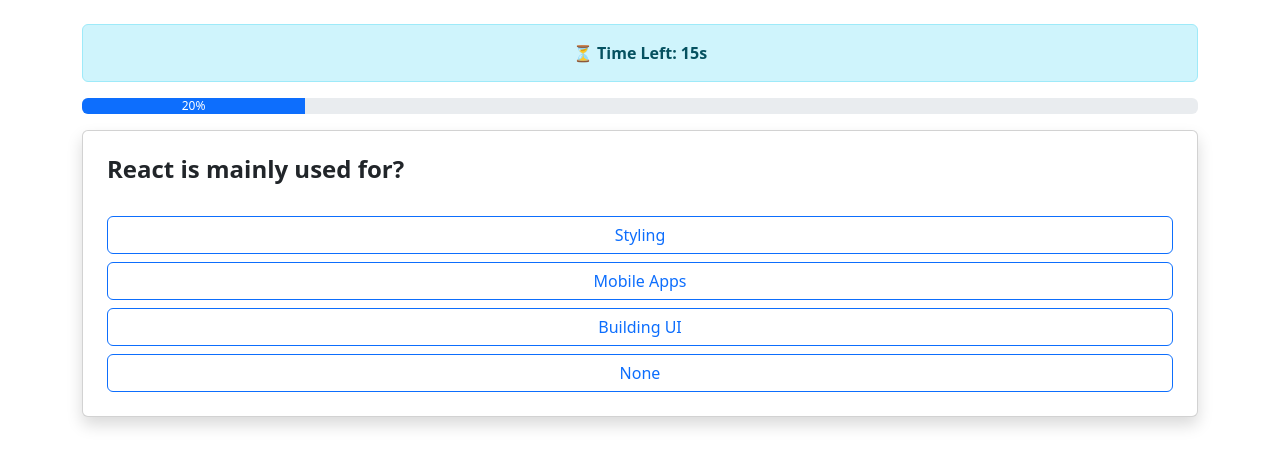
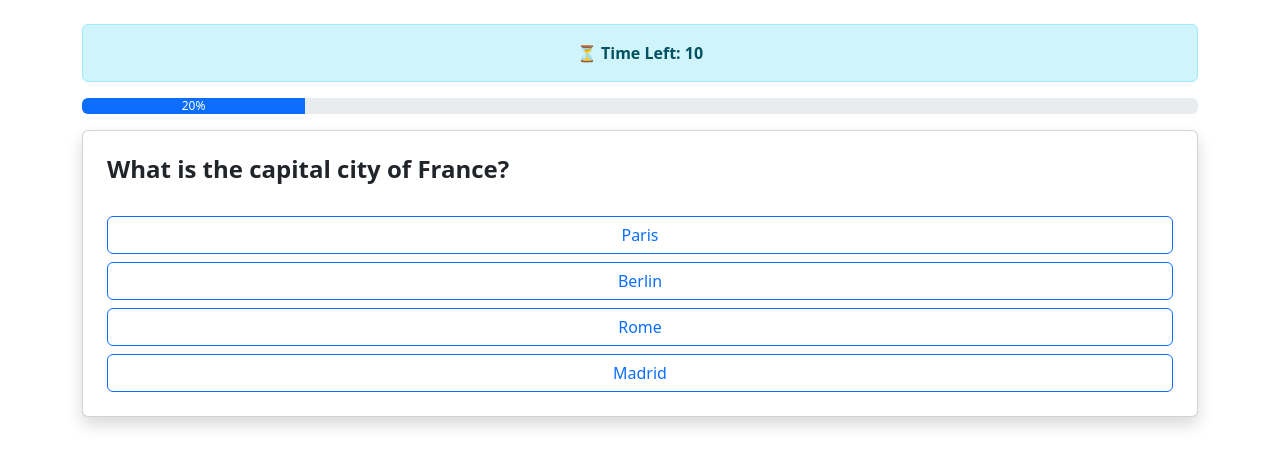
Before and after one commit to UsmanSiddique-dev/Quizfox, a React (Vite) app: page /quiz in a window 1280 px wide. Shown: the top 466 px of the page. Built offline with nearby package versions, Linux system fonts and the light colour scheme.

Commit message:
feat(quiz): implement timer hook and integrate with quiz components
- Add useTimer custom hook for managing countdown state

```diff
--- a/src/components/QuestionCard.jsx
+++ b/src/components/QuestionCard.jsx
@@ -1,23 +1,22 @@
-import React from 'react'
+import React from "react";
 
-function QuestionCard() {
+function QuestionCard({ question, options, onSelect }) {
   return (
-     <div className="card shadow p-4">
-        <h4 className="fw-semibold">React is mainly used for?</h4>
-        <div className="mt-3">
-          <button className="btn btn-outline-primary w-100 mt-2">
-            Styling
+    <div className="card shadow p-4">
+      <h4 className="fw-semibold">{question}</h4>
+      <div className="mt-3">
+        {options.map((opt, i) => (
+          <button
+            className="btn btn-outline-primary w-100 mt-2"
+            key={i}
+            onClick={() => onSelect(opt)}
+          >
+            {opt}
           </button>
-          <button className="btn btn-outline-primary w-100 mt-2">
-            Mobile Apps
-          </button>
-          <button className="btn btn-outline-primary w-100 mt-2">
-            Building UI
-          </button>
-          <button className="btn btn-outline-primary w-100 mt-2">None</button>
-        </div>
+        ))}
       </div>
-  )
+    </div>
+  );
 }
 
-export default QuestionCard
+export default QuestionCard;
--- a/src/components/Timer.jsx
+++ b/src/components/Timer.jsx
@@ -1,9 +1,9 @@
 import React from 'react'
 
-function Timer() {
+function Timer({time}) {
   return (
      <div className="alert alert-info text-center fw-bold">
-        ⏳ Time Left: 15s
+        ⏳ Time Left: {time}
       </div>
   )
 }
--- /dev/null
+++ b/src/hooks/useTimer.js
@@ -0,0 +1,13 @@
+import {useState, useEffect} from 'react'
+
+function useTimer(seconds) {
+  const [time,setTime]= useState(seconds)
+useEffect(()=>{
+    if(time === 0) return;
+    const interval =setInterval(()=> setTime((prev)=>prev-1),1000);
+    return ()=> clearInterval(interval)
+},[time])
+  return {time,reset:()=> setTime(seconds)}
+}
+
+export default useTimer
--- a/src/pages/Quiz.jsx
+++ b/src/pages/Quiz.jsx
@@ -6,11 +6,13 @@
 import ProgressBar from "../components/ProgressBar";
 import QuestionCard from "../components/QuestionCard";
 import Timer from "../components/Timer";
+import useTimer from "../hooks/useTimer";
 
 function Quiz() {
   const { state, dispatch } = useContext(QuizContext);
   const { index, questions } = state;
   const navigate = useNavigate();
+  const { time, reset } = useTimer(15);
 
   if (!questions || questions.length === 0) {
     return <h2 className="text-center mt-5">Loading...</h2>;
@@ -25,14 +27,15 @@
 
   const handleSelect = (option) => {
     dispatch({ type: "ANSWER", payload: option === current.rightAnswer });
+    reset();
   };
 
   return (
     <div className="container mt-4">
-      <Timer />
+      <Timer time={time} />
       <ProgressBar current={index} total={questions.length} />
       <QuestionCard
-        questions={current.question}
+        question={current.question}
         options={current.options}
         onSelect={handleSelect}
       />
```
